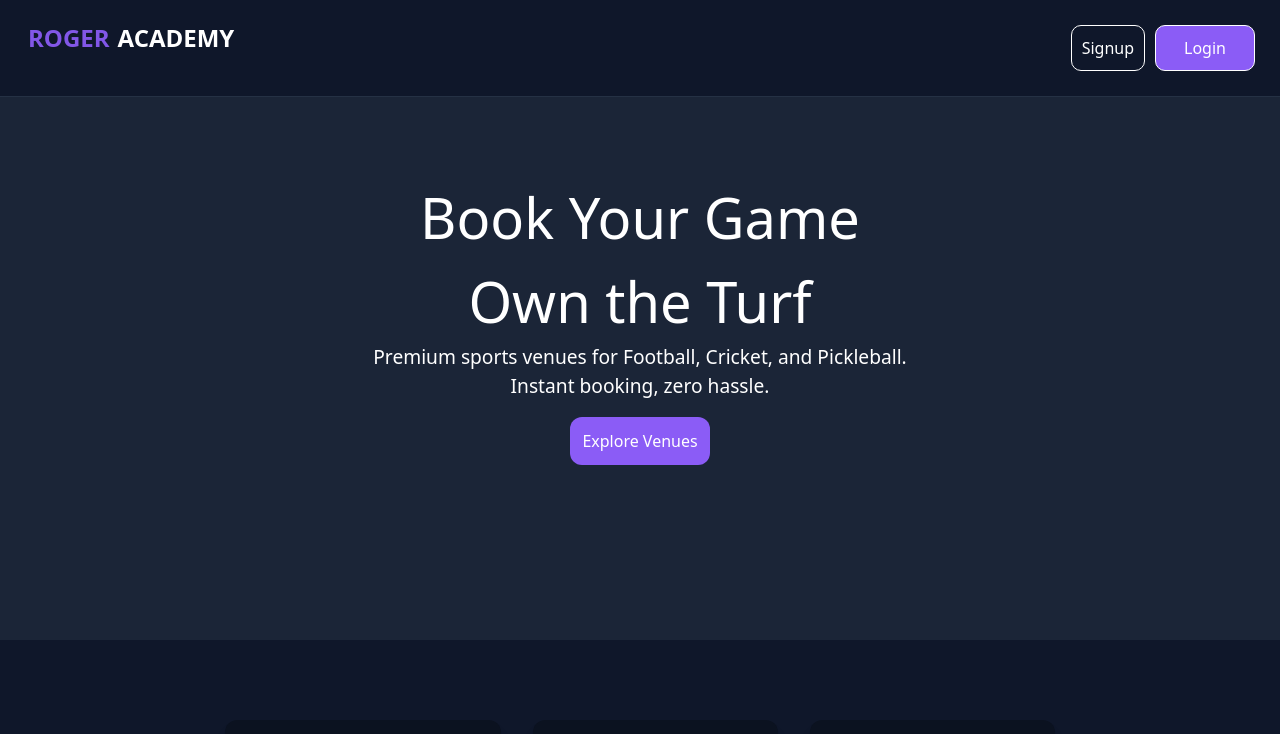
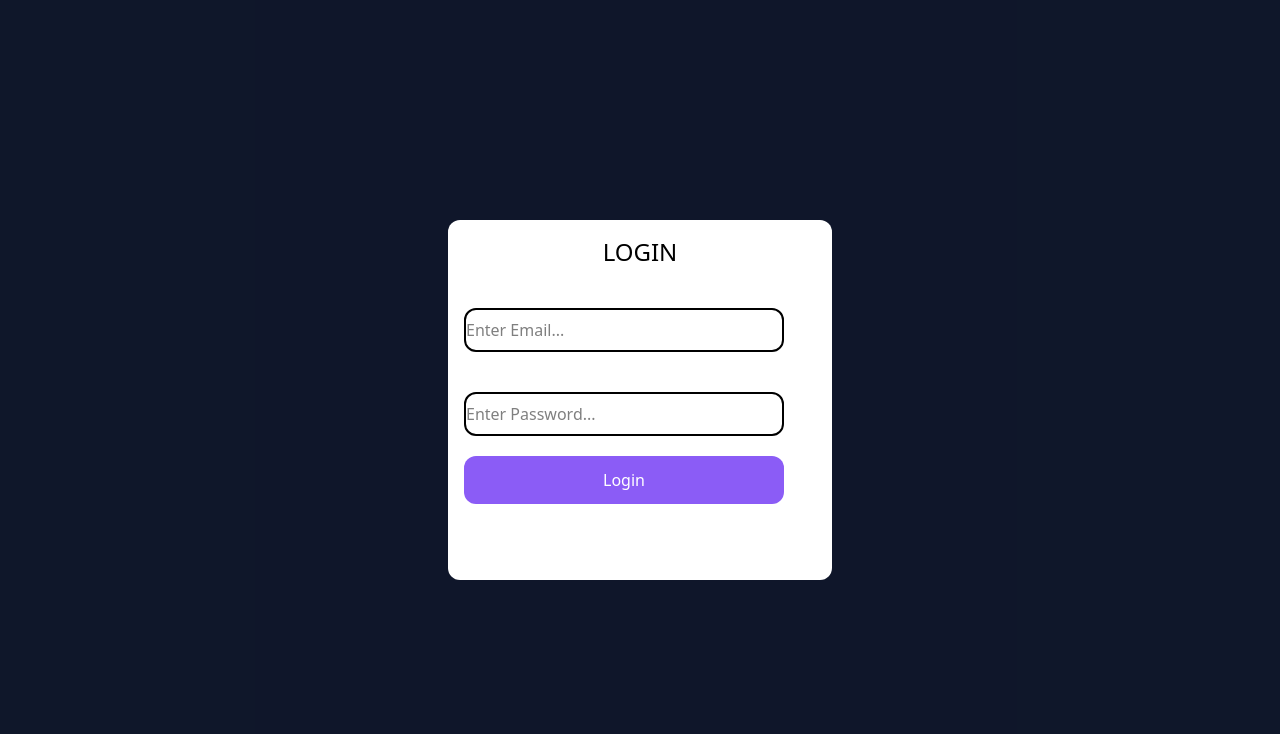
Before and after one commit to surya-jsdev/React-turfapp, a React (Vite) app: page /login in a window 1280 px wide. Shown: the top 734 px of the page. Built offline with nearby package versions, Linux system fonts and the light colour scheme.

Commit message:
login elements styled

```diff
--- a/src/App.css
+++ b/src/App.css
@@ -40,3 +40,8 @@
 .read-the-docs {
   color: #888;
 } */
+
+/* *{
+  display: flex;
+  : ;
+} */
--- a/src/Login.jsx
+++ b/src/Login.jsx
@@ -2,24 +2,23 @@ import React from 'react'
 
 function Login() {
 
-    const style={
-        width:"350px",
-        height:"300px",
-        backgroundColor:"#0f172a"
+    const style = {
+        width: "100%",
+        height: "100vh",
+        backgroundColor: "#0f172af0",
     }
     return (
         <>
-        <div style={style}>
-            <h1>LOGIN</h1>
-
-            <form action="" className='rounded-xl'>
+            <div style={style} className='flex justify-center items-center '>
+                <form action="" className='rounded-xl w-sm bg-white h-[45vh] p-4'>
+                    <h1 className='text-center text-2xl'>LOGIN</h1>
                     <div>
                         <label htmlFor="email" className='block py-2 text-white'>Email:</label>
-                    <input type="text" name="email" id=""  placeholder='Enter Email...' className='border-white border-[2px] py-2 w-xs rounded-xl'/>
+                        <input type="text" name="email" id="" placeholder='Enter Email...' className='border-black border-[2px] py-2 w-xs rounded-xl' />
                     </div>
                     <div>
                         <label htmlFor="password" className='block py-2  text-white'>Password:</label>
-                    <input type="text" name="email" id=""  placeholder='Enter Password...' className='border-white border-[2px] py-2 w-xs rounded-xl'/>
+                        <input type="text" name="email" id="" placeholder='Enter Password...' className='border-black border-[2px] py-2 w-xs rounded-xl' />
                     </div>
                     <button className='py-3 bg-[#8b5cf6] w-xs mt-5 text-white rounded-xl' >Login</button>
                 </form>
--- a/src/main.jsx
+++ b/src/main.jsx
@@ -8,7 +8,7 @@ import Login from './Login.jsx'
 createRoot(document.getElementById('root')).render(
   <StrictMode>
     {/* <App /> */}
-    <Home />
+    {/* <Home /> */}
     <Login/>
   </StrictMode>,
 )
```
Lines whose indentation alone changed are shown as unchanged.
